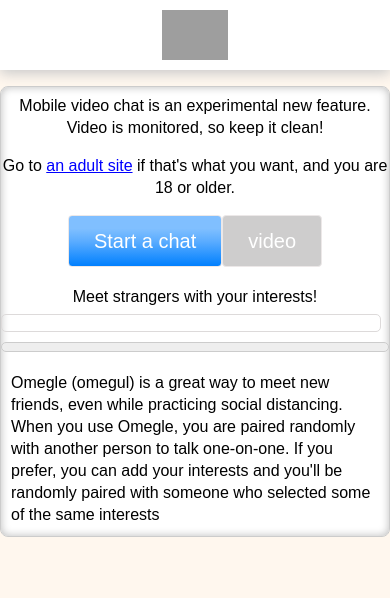
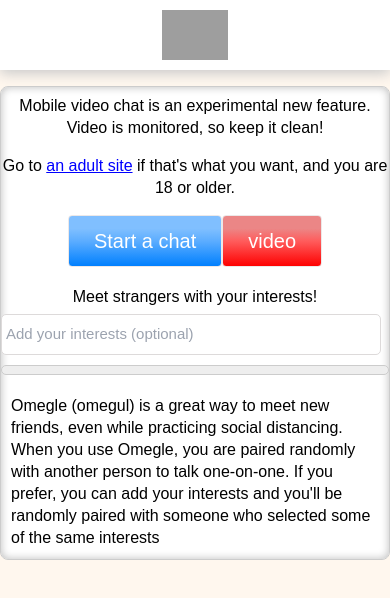
Before and after one commit to dreambuilt711/Omegle-frontend, a React (Create React App) app: page / in a window 390 px wide. Shown: the top 598 px of the page. Built offline with nearby package versions, Linux system fonts and the light colour scheme; no server answers; grey boxes are pictures that could not be loaded; the HTML template or start-up script is replaced by a standard one.

Commit message:
add interests functionality

```diff
--- a/src/App.css
+++ b/src/App.css
@@ -52,7 +52,8 @@
 }
 
 .videoBtn {
-  background: rgb(206, 205, 205)
+  background: linear-gradient(to bottom, #eb8686 25%, #ff5c5c 50%, #fe0101 100%);
+  cursor: pointer;
 }
 
 .strangerBox,
@@ -174,7 +175,7 @@
   }
 
   .messageInputWrapper {
-    margin: 0px;
+    margin: 5px;
     position: absolute;
     bottom: 0;
     left: 0;
--- a/src/components/Chat/MessageInput.jsx
+++ b/src/components/Chat/MessageInput.jsx
@@ -5,15 +5,14 @@
 import { useNavigate } from 'react-router-dom';
 
 const MessageInput = () => {
-    const { userId, chatType, onlineUsers, isSearching, setIsSearching, receiver, setReceiver, setMessages, isSending, setIsSending, message, setMessage, setIsTyping } = useChat()
+    const { userId, chatType, interests, onlineUsers, isSearching, setIsSearching, receiver, setReceiver, setMessages, isSending, setIsSending, message, setMessage, setIsTyping } = useChat()
 
     const newChat = () => {
         setIsSearching(true)
         setMessages([])
         setIsSending(false)
-        console.log(userId)
-        console.log(chatType)
-        socket.emit("pairing-user", userId, chatType, (error) => {
+        console.log(interests)
+        socket.emit("pairing-user", userId, chatType, interests, (error) => {
             console.log(error);
             return
         })
@@ -95,14 +94,13 @@
 
 const InputWrapper = styled.div({
     display: 'flex',
-    gap: "5px"
+    gap: "5px",
 })
 
 const Button = styled.button({
     fontSize: "20px",
     fontWeight: "500",
     minWidth: "fit-content",
-    width: "7%",
     padding: "16px",
     border: "1px solid #CCC",
     borderRadius: "2px"
@@ -117,7 +115,6 @@
 
 const SendButton = styled.button({
     fontSize: '20px',
-    width: "7%",
     padding: "16px",
     border: "1px solid #b3aeae",
     borderRadius: "2px"
--- a/src/components/Home/HomeDesktop.jsx
+++ b/src/components/Home/HomeDesktop.jsx
@@ -5,7 +5,7 @@
 import { useChat } from '../../contextApi/ChatContext';
 
 const HomeDesktop = ({ setIsTermsModal }) => {
-    const {setUser} = useChat()
+    const {setUser, setInterests} = useChat()
     const [setIsModal, setIsModalVideo] = setIsTermsModal;
     const [logged, setLogged] = useState(false)
     useEffect(() => {
@@ -30,12 +30,10 @@
                 If you prefer, you can add your interests, and Omegle will look for someone who's into some of the same things as you instead of someone completely random.
             </SameInteretsText>
 
-            <AgeLimitText>By using Omegle, you accept the terms at the bottom.You must be 18 + or 13 + with parental permission.
-            </AgeLimitText>
+            <AgeLimitText>By using Omegle, you accept the terms at the bottom.You must be 18 + or 13 + with parental permission.</AgeLimitText>
 
             <VideoMonitoringBox>
-                <VideoMonitoringText>Video is monitored.Keep it clean!
-                </VideoMonitoringText>
+                <VideoMonitoringText>Video is monitored.Keep it clean!</VideoMonitoringText>
                 {/* <UnmoderatedSection>
                     <AgeText>18+:</AgeText>
                     <UnmoderatedSectionText>{`(Adult) (Unmoderated Section)`}</UnmoderatedSectionText>
@@ -45,7 +43,7 @@
             <HomeBottom>
                 <div>
                     <InputLabel>What do you wanna talk about?</InputLabel>
-                    <Input type='text' placeholder='Add your interests(optional)' disabled />
+                    <Input type='text' placeholder='Add your interests(optional)' onChange={(e) => setInterests(e.target.value)} />
                 </div>
 
                 <div>
@@ -79,7 +77,6 @@
 export default HomeDesktop
 
 const DesktopHome = styled.div({
-    width: "720px",
     padding: "10px",
     margin: "15px auto",
     border: "1px solid #CCC",
@@ -143,20 +140,20 @@
     fontWeight: "600"
 })
 
-const UnmoderatedSection = styled.div({
-    display: "flex",
-    gap: "10px"
-})
+// const UnmoderatedSection = styled.div({
+//     display: "flex",
+//     gap: "10px"
+// })
 
-const AgeText = styled.strong({
-    fontSize: "12px"
-})
+// const AgeText = styled.strong({
+//     fontSize: "12px"
+// })
 
-const UnmoderatedSectionText = styled.p({
-    color: "blue",
-    fontSize: "12px",
-    textDecoration: "underline"
-})
+// const UnmoderatedSectionText = styled.p({
+//     color: "blue",
+//     fontSize: "12px",
+//     textDecoration: "underline"
+// })
 
 const HomeBottom = styled.div({
     marginBottom: "10px",
@@ -171,13 +168,12 @@
 })
 
 const Input = styled.input({
-    textAlign: "center",
+    textAlign: "left",
     fontSize: "19px",
     padding: "14px",
     width: "330px",
     border: "1px solid #CCC",
     borderRadius: "2px",
-    cursor: "not-allowed"
 })
 
 const ButtonsLabel = styled.p({
@@ -202,19 +198,19 @@
     borderRadius: "4px"
 })
 
-const CollegeStudentBox = styled.div({
-    padding: "8px",
-    width: "330px",
-    background: "rgb(238, 238, 238)",
-    border: "1px solid rgb(204, 204, 204)",
-    borderRadius: "8px",
-    display: "flex",
-    justifyContent: "space-around",
-    position: "relative"
-})
+// const CollegeStudentBox = styled.div({
+//     padding: "8px",
+//     width: "330px",
+//     background: "rgb(238, 238, 238)",
+//     border: "1px solid rgb(204, 204, 204)",
+//     borderRadius: "8px",
+//     display: "flex",
+//     justifyContent: "space-around",
+//     position: "relative"
+// })
 
-const PlayIcon = styled.p({
-    position: "absolute",
-    left: "20px",
-    top: "2px"
-})
+// const PlayIcon = styled.p({
+//     position: "absolute",
+//     left: "20px",
+//     top: "2px"
+// })
--- a/src/components/Home/HomeMobile.jsx
+++ b/src/components/Home/HomeMobile.jsx
@@ -1,8 +1,9 @@
 import React from 'react'
 import styled from 'styled-components'
+import { useChat } from '../../contextApi/ChatContext';
 
 const HomeMobile = ({ setIsTermsModal }) => {
-
+    const {setInterests} = useChat()
     const [setIsModal, setIsModalVideo] = setIsTermsModal;
 
     return (
@@ -17,7 +18,7 @@
 
             <div>
                 <InputLabel>Meet strangers with your interests!</InputLabel>
-                <Input type="text" placeholder='Add your interests (optional)' disabled />
+                <Input type="text" placeholder='Add your interests (optional)' onChange={(e) => setInterests(e.target.value)} />
             </div>
 
             <CollegeStudentBox>
@@ -37,7 +38,8 @@
 
 const MobileHome = styled.div({
     marginTop: "16px",
-    border: "1px solid #CCC"
+    border: "1px solid #CCC",
+
 })
 
 const VideoDescText = styled.div({
@@ -78,12 +80,13 @@
     paddingBottom: "5px"
 })
 
-const Input = styled.div({
+const Input = styled.input({
     fontSize: "15px",
     width: "98%",
     padding: "8px 4px",
     border: "1px solid #dddada",
-    borderRadius: "5px"
+    borderRadius: "5px",
+    textAlign: 'left'
 })
 
 const CollegeStudentBox = styled.div({
@@ -97,11 +100,11 @@
     position: "relative"
 })
 
-const PlayIcon = styled.p({
-    position: "absolute",
-    left: "10px",
-    top: "0px"
-})
+// const PlayIcon = styled.p({
+//     position: "absolute",
+//     left: "10px",
+//     top: "0px"
+// })
 
 const AboutOmegleText = styled.div({
     lineHeight: "22px",
--- a/src/contextApi/ChatContext.jsx
+++ b/src/contextApi/ChatContext.jsx
@@ -6,6 +6,7 @@
     const [user, setUser] = useState();
     const [userId, setUserId] = useState();
     const [chatType, setChatType] = useState(0);
+    const [interests, setInterests] = useState('');
     const [isSearching, setIsSearching] = useState(true);
     const [onlineUsers, setOnlineUsers] = useState([]);
     const [messages, setMessages] = useState([]);
@@ -22,10 +23,12 @@
                 value={{
                     user,
                     setUser,
+                    userId,
+                    setUserId,
                     chatType,
                     setChatType,
-                    userId,
-                    setUserId,
+                    interests,
+                    setInterests,
                     messages,
                     setMessages,
                     onlineUsers,
```
